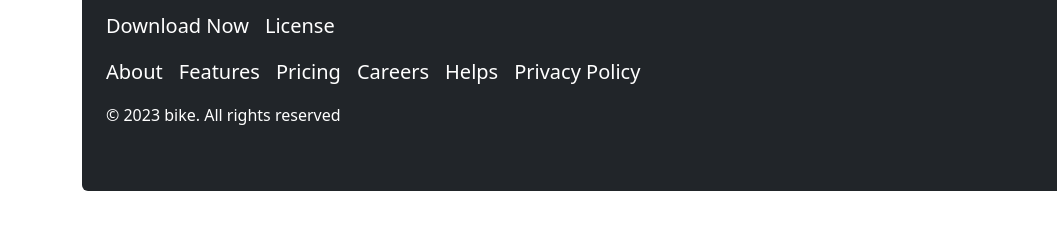
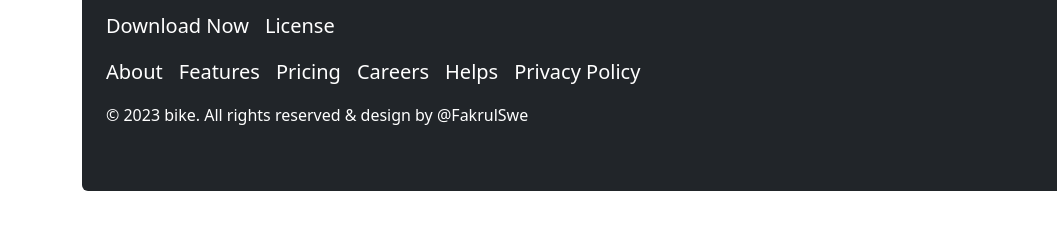
Before and after one commit to FakrulSwe/biker_zone, a plain HTML site: page index.html in a window 1280 px wide. Shown: the part 2986-3215 px from the top of the page, 0-1057 px from the left. Drawn offline with nearby package versions, Linux system fonts and the light colour scheme.

Commit message:
Last updated index file

```diff
--- a/index.html
+++ b/index.html
@@ -300,7 +300,7 @@
                     <div><p>Helps</p></div>
                     <div><p>Privacy Policy</p></div>
                 </div>
-                <p class="fs-6">© 2023 bike. All rights reserved</p>
+                <p class="fs-6">© 2023 bike. All rights reserved & design by @FakrulSwe</p>
             </div>
             <div>
                 <p class="fs-5">Get the App</p>
```
